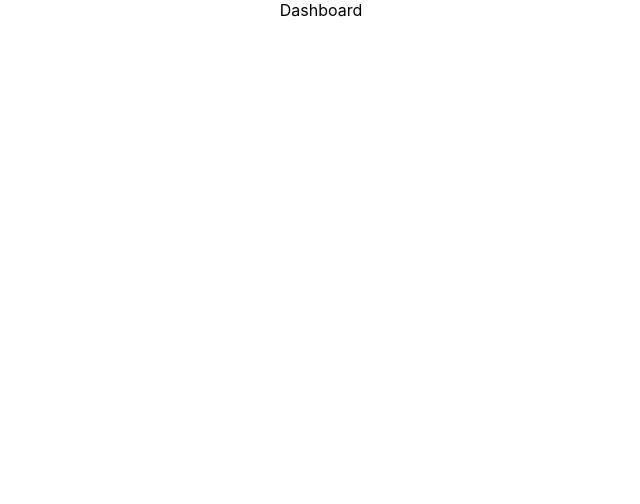
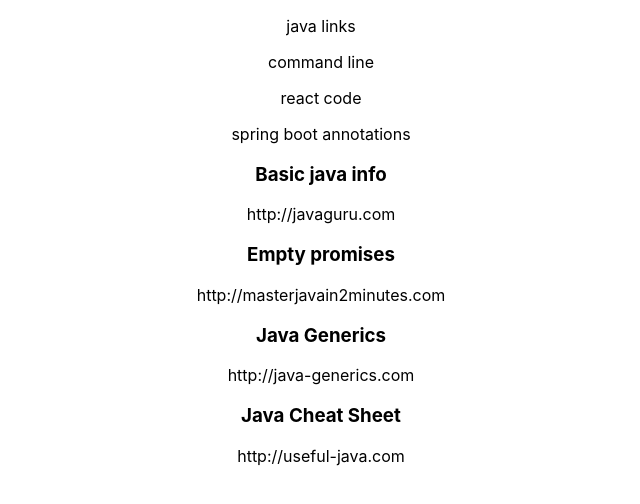
Before and after one commit to ruslanid/overnote-client, a React (Create React App) app: page / in a window 1280 px wide. Shown: the top 504 px of the page, without its empty margins (319-959 px from the left). Built offline with nearby package versions, Linux system fonts and the light colour scheme.

Commit message:
Add categories, notes and note-item components to dashboard page

```diff
--- a/package.json
+++ b/package.json
@@ -6,6 +6,7 @@
     "@testing-library/jest-dom": "^4.2.4",
     "@testing-library/react": "^9.3.2",
     "@testing-library/user-event": "^7.1.2",
+    "node-sass": "^4.14.1",
     "react": "^16.13.1",
     "react-dom": "^16.13.1",
     "react-scripts": "3.4.1"
--- /dev/null
+++ b/src/components/categories/categories.component.jsx
@@ -0,0 +1,13 @@
+import React from 'react';
+
+import {} from './categories.styles';
+
+const Categories = ({categories}) => (
+  <div className="categories">
+    {categories.map(({id, name}) => (
+      <p key={id}>{name}</p>
+    ))}
+  </div>
+);
+
+export default Categories;
--- /dev/null
+++ b/src/components/note-item/note-item.component.jsx
@@ -0,0 +1,12 @@
+import React from 'react';
+
+import {} from './note-item.styles';
+
+const NoteItem = ({note: {title, body}}) => (
+  <div className="note-item">
+    <h3>{title}</h3>
+    <p>{body}</p>
+  </div>
+);
+
+export default NoteItem;
--- /dev/null
+++ b/src/components/notes/notes.component.jsx
@@ -0,0 +1,14 @@
+import React from 'react';
+
+import {} from './notes.styles';
+import NoteItem from '../note-item/note-item.component';
+
+const Notes = ({notes}) => (
+  <div className="notes">
+    {notes.map(note => (
+      <NoteItem key={note.id} note={note} />
+    ))}
+  </div>
+);
+
+export default Notes;
--- /dev/null
+++ b/src/dummy-data.js
@@ -0,0 +1,57 @@
+export const categories = [
+  {
+    "id": 1,
+    "name": "java links"
+  },
+  {
+    "id": 2,
+    "name": "command line"
+  },
+  {
+    "id": 3,
+    "name": "react code"
+  },
+  {
+    "id": 4,
+    "name": "spring boot annotations"
+  }
+];
+
+export const notes = [
+  {
+    "id": 1,
+    "title": "Basic java info",
+    "body": "http://javaguru.com",
+    "categories": {
+      "id": 1,
+      "name": "java links"
+    }
+  },
+  {
+    "id": 2,
+    "title": "Empty promises",
+    "body": "http://masterjavain2minutes.com",
+    "categories": {
+      "id": 1,
+      "name": "java links"
+    }
+  },
+  {
+    "id": 3,
+    "title": "Java Generics",
+    "body": "http://java-generics.com",
+    "categories": {
+      "id": 1,
+      "name": "java links"
+    }
+  },
+  {
+    "id": 4,
+    "title": "Java Cheat Sheet",
+    "body": "http://useful-java.com",
+    "categories": {
+      "id": 1,
+      "name": "java links"
+    }
+  }
+];
--- a/src/pages/dashboard/dashboard.page.jsx
+++ b/src/pages/dashboard/dashboard.page.jsx
@@ -1,13 +1,21 @@
 import React from 'react';
 
-import {
+import {} from './dashboard.styles';
 
-} from './dashboard.styles';
+import Categories from '../../components/categories/categories.component';
+import Notes from '../../components/notes/notes.component';
 
-const DashboardPage = () => (
-  <div className="dashboard-page">
-    Dashboard
-  </div>
-);
+import {categories, notes} from '../../dummy-data';
+
+const DashboardPage = () => {
+
+
+  return (
+    <div className="dashboard-page">
+      <Categories categories={categories} />
+      <Notes notes={notes} />
+    </div>
+  )
+};
 
 export default DashboardPage;
```
Also changed, not shown: src/components/categories/categories.styles.scss (added), src/components/note-item/note-item.styles.scss (added), src/components/notes/notes.styles.scss (added), src/pages/dashboard/dashboard.styles.scss (added), 1 other file (tests, documents, lock files or other folders).
